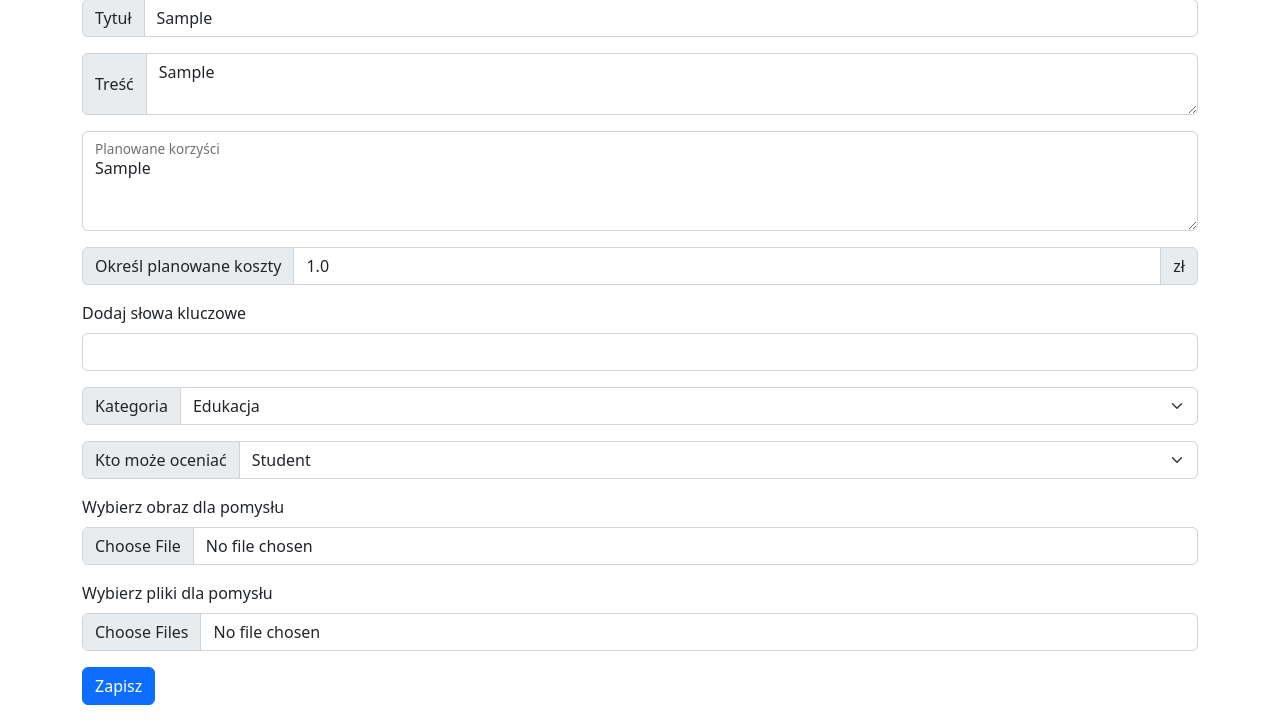
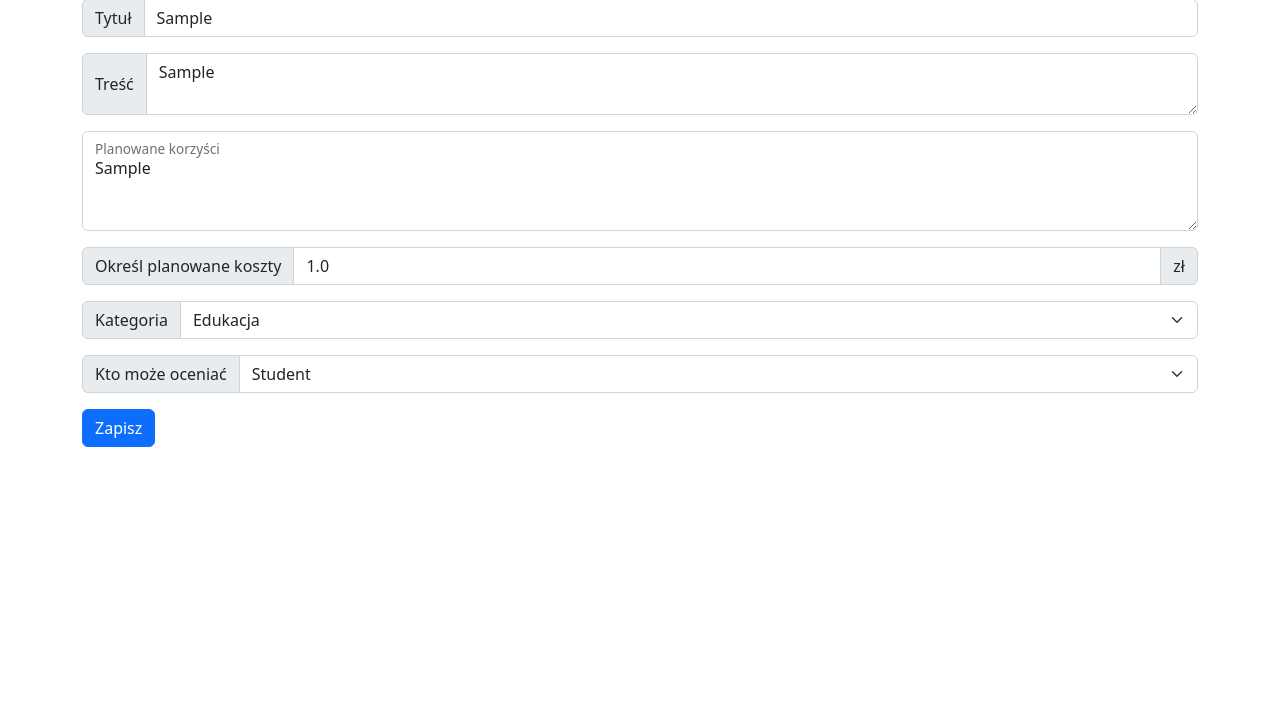
Before and after one commit to nadrian4/APSI-Ideas, a Django app: page /innowacje/edytuj-pomysl?pomysl_id=1 in a window 1280 px wide. Shown: the part 73-800 px from the top of the page. Run offline with Django 4.2, Linux system fonts and the light colour scheme; a user stored in the database is signed in; tables that the repository leaves empty hold one stand-in row (values such as "Sample post").

Commit message:
poprawki

```diff
--- a/app/apsi_app/models.py
+++ b/app/apsi_app/models.py
@@ -34,7 +34,7 @@ class Glosowanie(models.Model):
 
 
 class Pomysl(models.Model):
-    tytul = models.CharField(max_length=20)
+    tytul = models.CharField(max_length=40)
     tresc = models.CharField(max_length=200)
     planowane_korzysci = models.CharField(max_length=200)
     planowane_koszty = models.FloatField()
--- a/app/apsi_app/templates/apsi_app/edytuj-pomysl.html
+++ b/app/apsi_app/templates/apsi_app/edytuj-pomysl.html
@@ -25,11 +25,6 @@
         <span class="input-group-text">zł</span>
     </div>
 
-    <div class="mb-3">
-        <label for="slowakluczowe" class="form-label">Dodaj słowa kluczowe</label>
-        <input type="text" class="form-control" id="slowakluczowe" name="slowakluczowe">
-    </div>
-
     <div class="input-group mb-3">
         <label class="input-group-text" for="inputGroupSelect01">Kategoria</label>
         <select class="form-select" id="inputGroupSelect01" name="kategoria">
@@ -50,16 +45,6 @@
         </select>
     </div>
 
-    <div class="mb-3">
-        <label for="formFile" class="form-label">Wybierz obraz dla pomysłu</label>
-        <input class="form-control" type="file" id="formFile" name="{{ pomysl_form.plik.name }}">
-    </div>
-
-    <div class="mb-3">
-        <label for="formFileMultiple" class="form-label">Wybierz pliki dla pomysłu</label>
-        <input class="form-control" type="file" id="formFileMultiple" name="wiele_plikow" multiple>
-    </div>
-
     <button type="submit" name="edytuj_pomysl" class="btn btn-primary">Zapisz</button>
 </form>
 
--- a/app/apsi_app/views.py
+++ b/app/apsi_app/views.py
@@ -73,10 +73,10 @@ def konkursy(request):
         'page': page
     }
 
-    if request.user.groups.filter(name='Członek komisji'):
+    if request.user.groups.filter(name='Członek komisji') or request.user.groups.filter(name='Organizator'):
         return render(request, 'apsi_app/konkursy/konkursy.html', context)
     else:
-        return render(request, 'apsi_app/odmowa-dostepu.html', {'uprawnione_grupy': 'Członek komisji'})
+        return render(request, 'apsi_app/odmowa-dostepu.html', {'uprawnione_grupy': 'Członek komisji, Organizator'})
 
 
 def strona_konkursu(request):
@@ -209,6 +209,7 @@ def dodaj_pomysl(request):
             return redirect('index')
         else:
             print('form invalid')
+            print(pomysl_form.errors)
 
     pomysl_form = PomyslForm()
 
```
